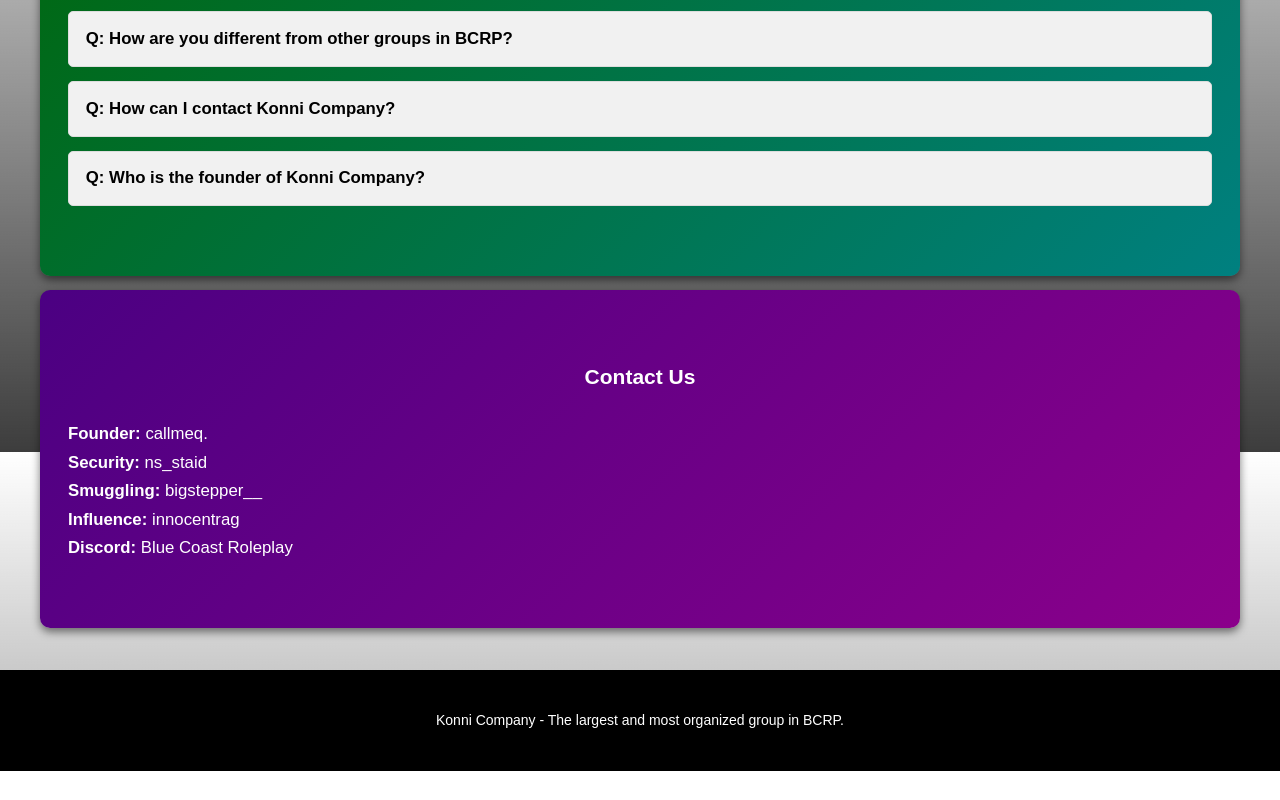
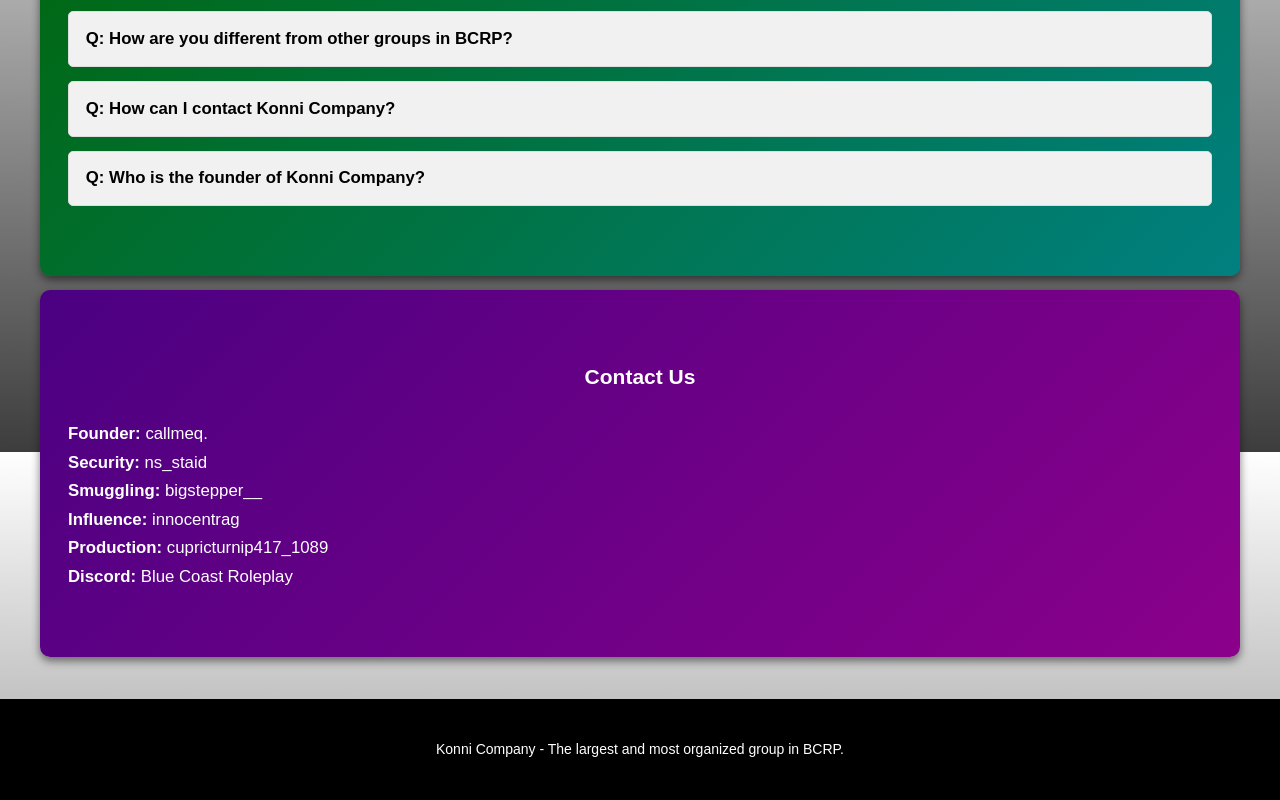
Before and after one commit to Konni-Company/konni-company.github.io, a plain HTML site: page index.html in a window 1280 px wide. Shown: the part 1148-1948 px from the top of the page. Before the commit the page ends 1919 px from the top, so only its background shows below. Drawn offline with Linux system fonts and the light colour scheme.

Commit message:
Update index.html

```diff
--- a/index.html
+++ b/index.html
@@ -95,6 +95,7 @@
                     <li><strong>Security:</strong> ns_staid</li>
                     <li><strong>Smuggling:</strong> bigstepper__</li>
                     <li><strong>Influence:</strong> innocentrag</li>
+                    <li><strong>Production:</strong> cupricturnip417_1089</li>
                     <li><strong>Discord:</strong> <a href="https://discord.gg/ef6AYEkUGe" target="_blank" rel="noopener noreferrer">Blue Coast Roleplay</a></li>
                 </ul>
             </section>
```
